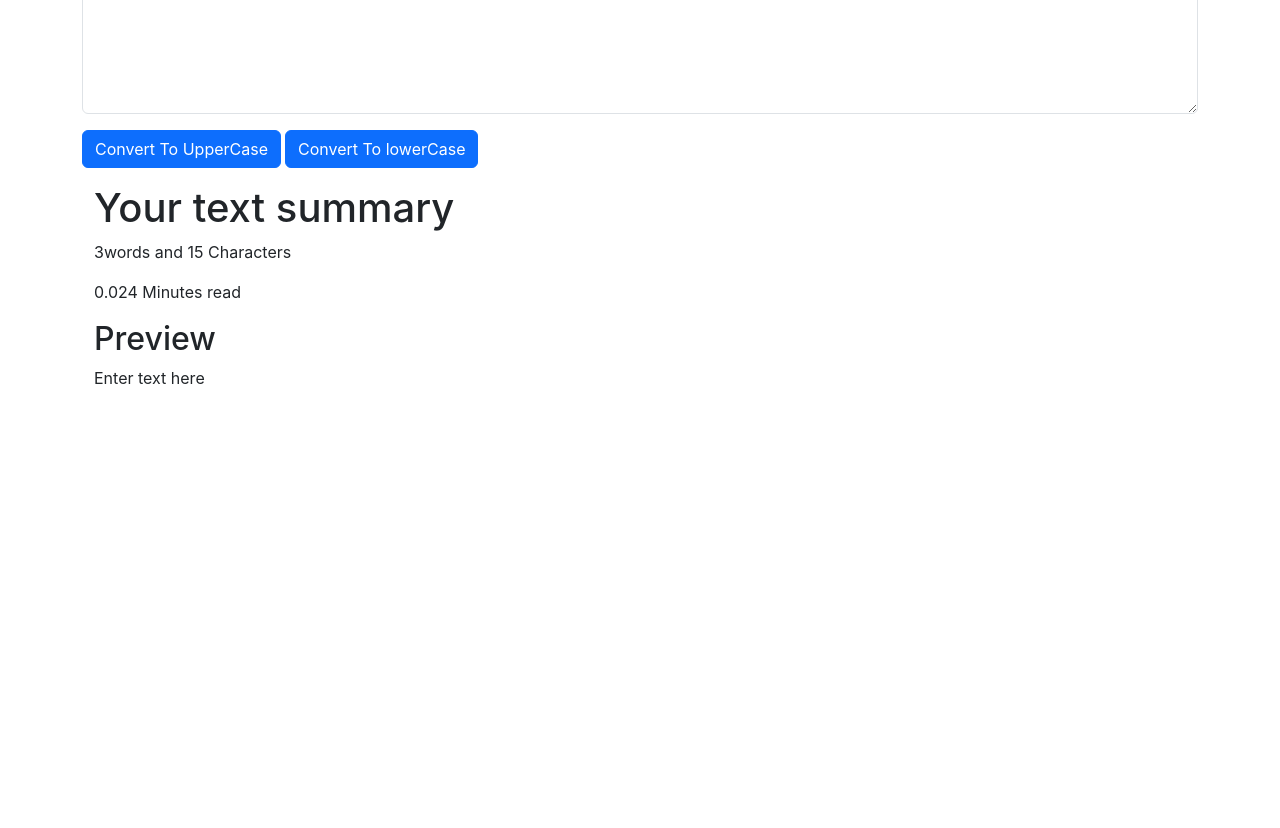
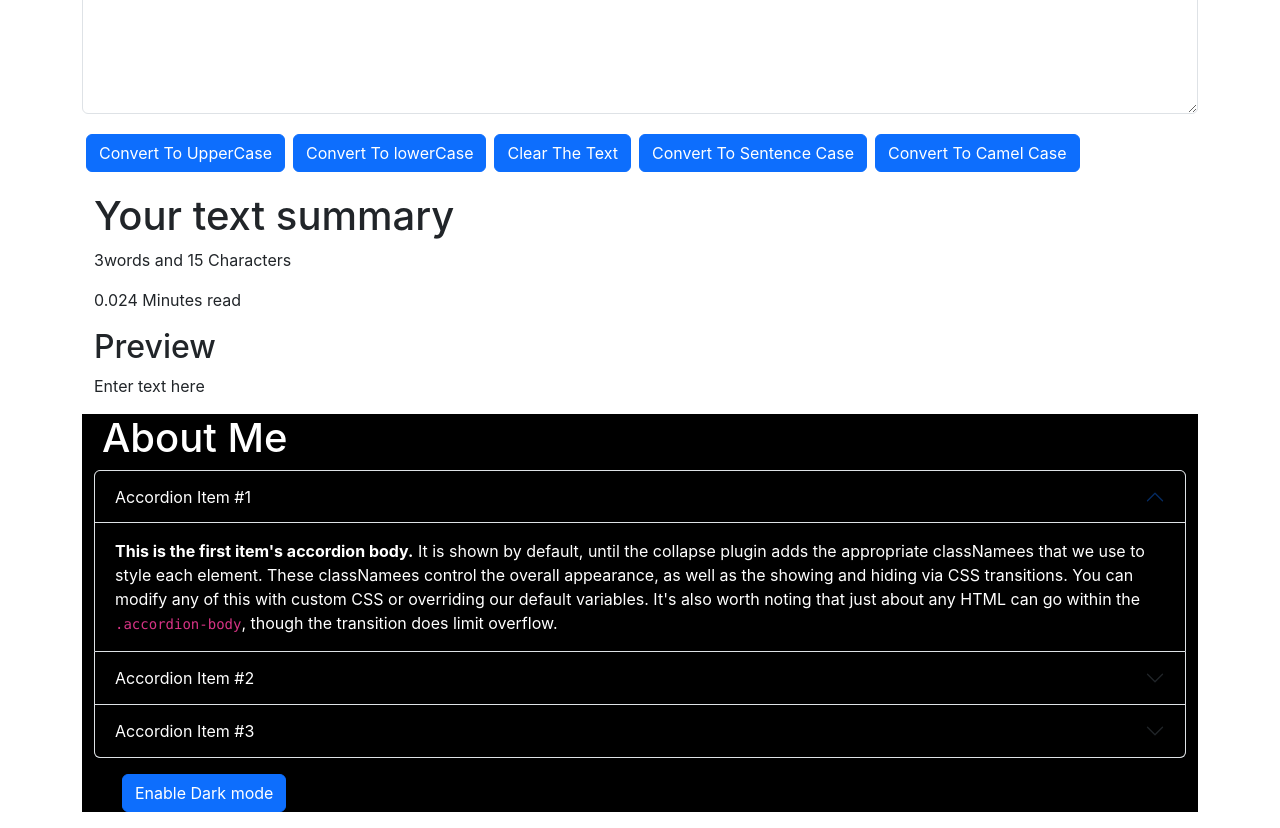
Before and after one commit to shanujaiswal/Practice_Project, a React (Create React App) app in the folder React/my-app/: page / in a window 1280 px wide. Shown: the part 220-1048 px from the top of the page. Before the commit the page ends 800 px from the top, so only its background shows below. Built offline with nearby package versions, Linux system fonts and the light colour scheme.

Commit message:
first commit

```diff
--- a/React/my-app/src/App.js
+++ b/React/my-app/src/App.js
@@ -1,4 +1,5 @@
 import "./App.css";
+import About from "./Component/About";
 import Navbar from "./Component/Navbar";
 import TextForm from "./Component/TextForm";
 
@@ -8,14 +9,17 @@
       <Navbar
         Title="Shanu Jaiswal"
         Text1="Home"
-        Text2="Contacts "
+        Text2="Contact Info"
         Text3="Brief Introduction"
         Text4="Age"
         Text5="Location"
         Text6="SomeThing Else"
       />
       <div className="container my-3">
-        <TextForm Heading="Enter the Text"/>
+        <TextForm Heading="Enter the Text" />
+      </div>
+      <div className="container">
+        <About Heading="About Me" />
       </div>
     </>
   );
--- /dev/null
+++ b/React/my-app/src/Component/About.js
@@ -0,0 +1,132 @@
+import React, { useState } from "react";
+
+export default function About(props) {
+  const [myStyle, setMyStyle] = useState({
+    color: "white",
+    backgroundColor: "black",
+  });
+  const [btntext, setBtnText] = useState("Enable Dark mode");
+  const toggleStyle = () => {
+    if (myStyle.color === "white") {
+      setMyStyle({
+        color: "black",
+        backgroundColor: "white",
+      });
+      setBtnText("Enable Dark Mode");
+    } else {
+      setMyStyle({
+        color: "white",
+        backgroundColor: "black",
+      });
+      setBtnText("Enable Light Mode");
+    }
+  };
+  return (
+    <div className="container" style={myStyle}>
+      <h1 className="m-2">{props.Heading}</h1>
+      <div className="accordion" id="accordionExample" style={myStyle}>
+        <div className="accordion-item">
+          <h2 className="accordion-header" id="headingOne">
+            <button
+              className="accordion-button"
+              type="button"
+              style={myStyle}
+              data-bs-toggle="collapse"
+              data-bs-target="#collapseOne"
+              aria-expanded="true"
+              aria-controls="collapseOne"
+            >
+              Accordion Item #1
+            </button>
+          </h2>
+          <div
+            id="collapseOne"
+            className="accordion-collapse collapse show"
+            aria-labelledby="headingOne"
+            data-bs-parent="#accordionExample"
+          >
+            <div className="accordion-body" style={myStyle}>
+              <strong>This is the first item's accordion body.</strong> It is
+              shown by default, until the collapse plugin adds the appropriate
+              classNamees that we use to style each element. These classNamees
+              control the overall appearance, as well as the showing and hiding
+              via CSS transitions. You can modify any of this with custom CSS or
+              overriding our default variables. It's also worth noting that just
+              about any HTML can go within the <code>.accordion-body</code>,
+              though the transition does limit overflow.
+            </div>
+          </div>
+        </div>
+        <div className="accordion-item">
+          <h2 className="accordion-header" id="headingTwo">
+            <button
+              className="accordion-button collapsed"
+              type="button"
+              style={myStyle}
+              data-bs-toggle="collapse"
+              data-bs-target="#collapseTwo"
+              aria-expanded="false"
+              aria-controls="collapseTwo"
+            >
+              Accordion Item #2
+            </button>
+          </h2>
+          <div
+            id="collapseTwo"
+            className="accordion-collapse collapse"
+            aria-labelledby="headingTwo"
+            data-bs-parent="#accordionExample"
+          >
+            <div className="accordion-body" style={myStyle}>
+              <strong>This is the second item's accordion body.</strong> It is
+              hidden by default, until the collapse plugin adds the appropriate
+              classNamees that we use to style each element. These classNamees
+              control the overall appearance, as well as the showing and hiding
+              via CSS transitions. You can modify any of this with custom CSS or
+              overriding our default variables. It's also worth noting that just
+              about any HTML can go within the <code>.accordion-body</code>,
+              though the transition does limit overflow.
+            </div>
+          </div>
+        </div>
+        <div className="accordion-item">
+          <h2 className="accordion-header" id="headingThree">
+            <button
+              className="accordion-button collapsed"
+              style={myStyle}
+              type="button"
+              data-bs-toggle="collapse"
+              data-bs-target="#collapseThree"
+              aria-expanded="false"
+              aria-controls="collapseThree"
+            >
+              Accordion Item #3
+            </button>
+          </h2>
+          <div
+            id="collapseThree"
+            className="accordion-collapse collapse"
+            aria-labelledby="headingThree"
+            data-bs-parent="#accordionExample"
+          >
+            <div className="accordion-body" style={myStyle}>
+              <strong>This is the third item's accordion body.</strong> It is
+              hidden by default, until the collapse plugin adds the appropriate
+              classNamees that we use to style each element. These classNamees
+              control the overall appearance, as well as the showing and hiding
+              via CSS transitions. You can modify any of this with custom CSS or
+              overriding our default variables. It's also worth noting that just
+              about any HTML can go within the <code>.accordion-body</code>,
+              though the transition does limit overflow.
+            </div>
+          </div>
+        </div>
+      </div>
+      <div className="container m-3">
+        <button onClick={toggleStyle} type="button" className="btn btn-primary">
+          {btntext}
+        </button>
+      </div>
+    </div>
+  );
+}
--- a/React/my-app/src/Component/TextForm.js
+++ b/React/my-app/src/Component/TextForm.js
@@ -1,6 +1,10 @@
 import React, { useState } from "react";
 
 export default function TextForm(props) {
+  // state variables
+  const [text, setText] = useState("Enter text here");
+
+  // functions
   const handleUpClick = () => {
     console.log("Uppercase was clicked" + text);
     let handleUpClick = text.toUpperCase();
@@ -11,14 +15,40 @@
     let handleLoClick = text.toLowerCase();
     setText(handleLoClick);
   };
+  const handleClearClick = () => {
+    console.log("Text is Cleared on clicking");
+    let handleClearClick = "";
+    setText(handleClearClick);
+  };
+  const handleSentenceCase = () => {
+    let handleSentenceCase =
+      text.charAt(0).toUpperCase() + text.substring(1).toLowerCase();
+    setText(handleSentenceCase);
+  };
+
+  //To be read properly
+  const handleCamelCase = () => {
+    let words = text
+      .toLowerCase()
+      .split(" ")
+      .filter((word) => word !== ""); // Remove extra spaces
+
+    let newText =
+      words[0] +
+      "" +
+      words
+        .slice(1)
+        .map((word) => word.charAt(0).toUpperCase() + word.slice(1))
+        .join("");
+
+    setText(newText);
+  };
 
   const handleOnChange = (event) => {
-    // console.log("On change");
     setText(event.target.value);
   };
 
-  const [text, setText] = useState("Enter text here");
-
+  // HTML
   return (
     <>
       <div>
@@ -32,11 +62,20 @@
             rows="8"
           ></textarea>
         </div>
-        <button className="btn btn-primary  " onClick={handleUpClick}>
+        <button className="btn btn-primary m-1 " onClick={handleUpClick}>
           Convert To UpperCase
         </button>
-        <button className="btn btn-primary  mx-1" onClick={handleLoClick}>
+        <button className="btn btn-primary   m-1" onClick={handleLoClick}>
           Convert To lowerCase
+        </button>
+        <button className="btn btn-primary   m-1" onClick={handleClearClick}>
+          Clear The Text
+        </button>
+        <button className="btn btn-primary    m-1" onClick={handleSentenceCase}>
+          Convert To Sentence Case
+        </button>
+        <button className="btn btn-primary    m-1" onClick={handleCamelCase}>
+          Convert To Camel Case
         </button>
       </div>
       <div className="container  my-3">
```
Also changed, not shown: React/my-app/src/Component/Navbar.js (line endings or trailing spaces).
